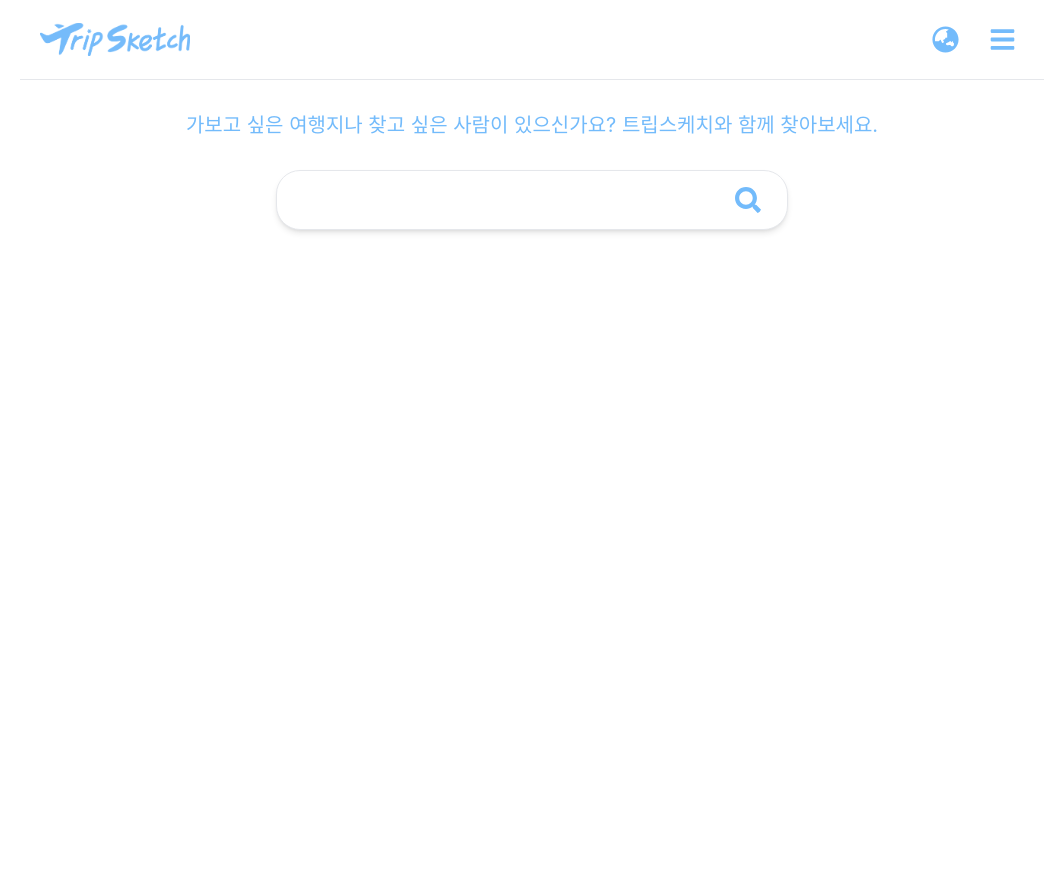
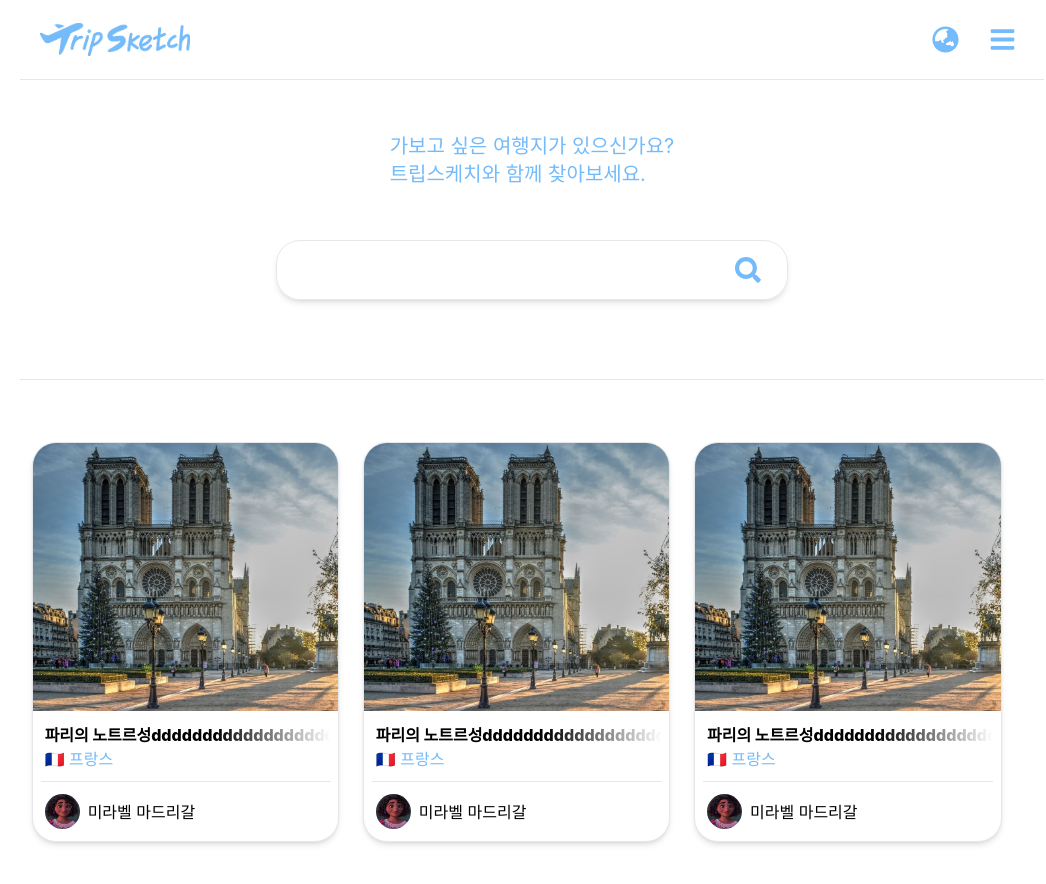
Before and after one commit to rhquddnr95/hg_front, a React (Create React App) app: page /explore in a window 1280 px wide. Shown: the top 884 px of the page, without its empty margins (108-1154 px from the left). Built offline with nearby package versions, Linux system fonts and the light colour scheme.

Commit message:
Feat: 포스트 컴포넌트 구현

```diff
--- a/src/components/UI/Post.tsx
+++ b/src/components/UI/Post.tsx
@@ -1,19 +1,45 @@
 import React from "react";
 import { Link } from "react-router-dom";
 
-const Post = (post:{}) => {
+
+
+const author = {
+  id: 1,
+  thumbnail: '/profile_mirabel.webp',
+  name: '미라벨 마드리갈',
+}
+
+const post = {
+  id: 1,
+  thumbnail: '/thumbnail.jpg',
+  author: author,
+  location: '\uD83C\uDDEB\uD83C\uDDF7 프랑스',
+  title: '파리의 노트르성dddddddddddddddddddddddd당',
+  content: '',
+  likes: 42,
+  views: 1203,
+}
+
+const Post = () => {
   return (
-    <div className="bg-white desktop:w-[30%] w-[95%] h-[600px] rounded-lg flex flex-col justify-around items-center">
-      <div className="w-full h-auto flex flex-col justify-center items-center">
-        <Link to={`/post/${post.id}`}><img src={post.thumbnail}/></Link>
+    <div className="bg-white overflow-hidden desktop:w-[30%] w-[80%] h-[500px] desktop:h-[400px] rounded-3xl border border-solid flex flex-col m-3 shadow-md justify-start items-center ">
+      <div className="w-full h-[70%] bg-slate-100 ">
+        <Link to={`/`}><img className=" w-full h-full object-cover" src={post.thumbnail}/></Link>
       </div>
-      <div>
-        <Link to={`/post/${post.id}`}><span className="w-[100%] flex flex-row justify-between items-center px-2">{post.title}</span></Link>
-        <Link to="/explore"><span className="w-[100%] flex flex-row justify-between items-center px-2">{post.nation}</span></Link>
+      <div className="w-[95%] h-[15%] flex flex-col justify-between items-start px-1 py-3 relative truncate">
+        <Link to={`/`}><p className="w-full h-[20px] justify-center items-center font-extrabold text-md ">{post.title}</p></Link>
+        <Link to="/explore"><span className="w-[100%] flex flex-row justify-between items-center my-1 text-[#73BBFB]">{post.location}</span></Link>
+        <div className="absolute right-0 w-[40%] h-[100%] bg-gradient-to-r from-transparent to-white pointer-events-none"></div>
       </div>
-      <div className="w-full">
-        <Link to={`/mypage/${post.author.id}`}><span className="w-[70%] flex flex-row justify-between items-center">{post.author}</span></Link>
-        <LikeBtn/>
+      <div className="w-[95%] h-[15%] flex flex-row justify-between items-center px-1 py-3 border-t border-solid mt-3">
+        <div className="w-[60%] flex flex-row items-center">
+          <div className=" w-[35px] h-[35px] rounded-full bg-slate-100 mr-2 overflow-hidden">
+          <img className=" w-full h-full object-cover" src={post.author.thumbnail}/>
+          </div>
+        <Link to={`/`}><span className=" flex flex-row justify-between items-center">{post.author.name}</span></Link>
+        </div>
+        <div></div>
+
       </div>
 
     </div>
--- a/src/pages/explore/ExplorePage.tsx
+++ b/src/pages/explore/ExplorePage.tsx
@@ -1,14 +1,20 @@
 import { Link } from "react-router-dom";
-import { useContext } from 'react';
+import { useContext, useState } from 'react';
 import styled, { keyframes } from 'styled-components';
+import Post from '../../components/UI/Post';
 
 // 유저 로그인 테스트용 코드
 import { UserLoginContext } from '../../components/Layout/Layout';
 //
 
 const ExplorePage = () => {
+  const [ searchInput, setSearchInput ] = useState('');
+  const handleChange = (e) => {
+    setSearchInput(e.target.value);
+  }
+
   //탐색페이지 스타일링
-  const exploreSearchSectionStyle:string = " top-[100px] border border-solid w-[80%] desktop:w-[50%] h-[60px] bg-white margin-box m-5 p-1 rounded-3xl shadow-md flex flex-row text-lg sticky ";
+  const exploreSearchSectionStyle:string = " bg-white bg-opacity-80 backdrop-filter backdrop-blur-lg top-[100px] border border-solid w-[90%] desktop:w-[50%] h-[60px] bg-white margin-box m-5 p-1 rounded-3xl shadow-md flex flex-row text-lg sticky ";
 
 
   // 유저 로그인 테스트용 코드
@@ -18,20 +24,35 @@ const ExplorePage = () => {
 
   return (
     <div className="w-full desktop:w-[1024px] h-[2000px] flex flex-col items-center ">
-      <div className=" text-[#73BBFB] w-full h-[50px] mt-5 flex flex-col justify-center items-center text-xl">
-        가보고 싶은 여행지나 찾고 싶은 사람이 있으신가요? 트립스케치와 함께 찾아보세요.
+      <div className=" text-[#73BBFB] w-full h-[120px] mt-5 flex flex-col justify-center items-center text-xl">
+        가보고 싶은 여행지가 있으신가요? <br/>트립스케치와 함께 찾아보세요.
       </div>
       <div className={`${exploreSearchSectionStyle}`}>
-        <input className=" border-none w-[88%] h-[100%] rounded-3xl px-3 outline-none"/>
+        <input className=" border-none bg-transparent w-[88%] h-[100%] rounded-3xl px-3 outline-none" onChange={handleChange}/>
         <img className=" hover:bg-slate-200 rounded-xl w-[35px] h-[35px] p-1 m-2 cursor-pointer" src="/icon_search.svg"/>
+      </div>
+      <div className="w-full h-[60px] border-b border-solid mb-[50px] flex flex-col justify-center items-center">
+        { searchInput.length >= 1 ? (
+          <span className=" w-full flex flex-row justify-center"><p>'{searchInput}'</p> <p>으로 검색한 결과</p></span>
+        )
+        : (<div></div>)}
+
       </div>
 
       {!userLogin ? (
-        <div></div>
+        <div className="w-full flex flex-row flex-wrap justify-center desktop:justify-start items-start">
+          <Post/>
+          <Post/>
+          <Post/>
+        </div>
 
 
       ) : (
-        <div></div>
+        <div>
+          <Post/>
+          <Post/>
+          <Post/>
+        </div>
 
       )}
 
--- a/src/pages/home/HomePage.tsx
+++ b/src/pages/home/HomePage.tsx
@@ -78,7 +78,6 @@ const BgSky =styled.div`
   background-attachment: fixed;
   background-position: center;
   background-size: cover;
-  background-color: blue;
 `
 const BgCloud1 =styled.div`
   top: 30%;
@@ -156,7 +155,7 @@ const HomePage = () => {
   const homeIntroduceStyle:string = " w-full flex h-[400px] flex-row justify-center desktop:justify-end items-end flex-wrap relative mb-[150px] ";
   const homeIntroduceTxtStyle:string = " w-[80%] desktop:w-[45%] h-[220px] bg-white absolute margin-box m-8 p-4 top-[75%] desktop:top-[50%] rounded-2xl shadow-lg flex flex-col z-500 justify-center items-center";
   const homeIntroduceTxtBtnStyle:string = "w-[200px] h-[30px] bg-[#73BBFB] text-base font-bold rounded-3xl transition-colors hover:bg-[#0C94E8] text-white my-3";
-  const homeFurtherIntroduceStyle:string = " w-full flex h-[600px] flex-row-reverse justify-center desktop:justify-around items-center flex-wrap z-100 relative ";
+  const homeFurtherIntroduceStyle:string = " w-full flex h-[400px] flex-row-reverse justify-center desktop:justify-around items-center flex-wrap z-100 relative ";
   const homeWelcomeTxtStyle:string = " border border-solid w-[90%] h-[150px] bg-white margin-box m-8 p-4 rounded-3xl shadow-lg flex text-lg flex-row justify-center items-center";
 
 
@@ -191,7 +190,7 @@ const HomePage = () => {
             <div className="  w-[80%] desktop:w-[40%] h-[300px]">
 
             </div>
-            <div className=" w-[80%] h-[600px] desktop:w-[50%] flex flex-col justify-center items-center">
+            <div className=" w-[80%] h-[300px] desktop:w-[50%] flex flex-col justify-center items-center">
               <p className="text-m w-[85%] py-3 leading-6 font-light text-center desktop:text-right">
                 트립스케치에 오신 것을 환영합니다. <br/>트립스케치는 여행 경험을 다른 사람들과 공유하고 사진과 일기를 한 곳에 보관할 수 있는 온라인 여행 일기장입니다.
                 여러분은 트립스케치를 통해 다른 여행객들과 연결되어 새로운 여행지를 발견하고 다음 모험을 계획할 수 있습니다.
@@ -210,6 +209,7 @@ const HomePage = () => {
           <div className={`${homeWelcomeTxtStyle}`}>
             <p className="pr-1">안녕하세요.</p> <p className=" text-[#73BBFB] font-extrabold px-1 ">{user.name}</p><p>님</p>
           </div>
+
         </div>
       )}
 
```
Also changed, not shown: public/profile_mirabel.webp (added), public/thumbnail.jpg (added).
